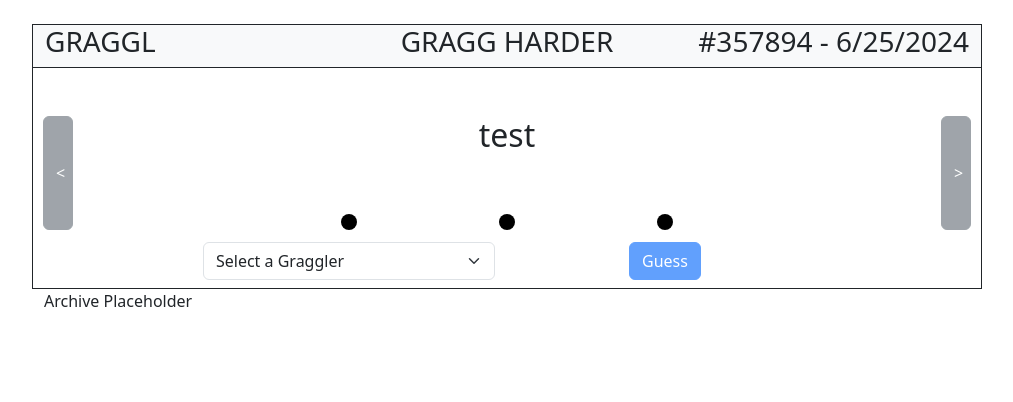
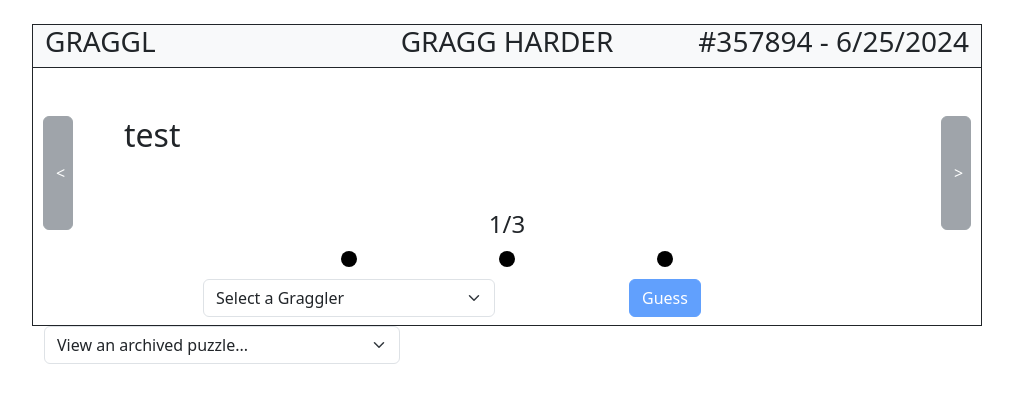
Before and after one commit to jabhuteer/graggl, a React (Create React App) app: page / in a window 1280 px wide. Shown: the top 402 px of the page, without its empty margins (133-1146 px from the left). Built offline with nearby package versions, Linux system fonts and the light colour scheme.

Commit message:
so much stuff

```diff
--- a/src/App.js
+++ b/src/App.js
@@ -12,19 +12,26 @@ import { faCircle } from '@fortawesome/free-solid-svg-icons';
 
 import './App.css'
 import users from './Data/users';
-import {getCurrentPuzzle} from './Data/puzzles';
+import { getCurrentPuzzle } from './Data/puzzles';
+import { getPuzzleById } from './Data/puzzles';
+import { getAllPastPuzzles } from './Data/puzzles';
 
 import ScoreModal from './ScoreModal/ScoreModal';
+import { ButtonGroup } from 'react-bootstrap';
 
 // constants
 const wrong = "#ff0000";
 const right = "#00ff00";
 const empty = "000000";
+const search = window.location.search;
+const params = new URLSearchParams(search);
+const id = params.get('id');
+const pastPuzzles = getAllPastPuzzles();
 
 function App() {
 
   // state values
-  const [currentPuzzle, setCurrentPuzzle] = useState(getCurrentPuzzle());
+  const [currentPuzzle, setCurrentPuzzle] = useState(id ? getPuzzleById(id) : getCurrentPuzzle());
 
   const [hints, setHints] = useState([])
   const [hintIndex, setHintIndex] = useState(0);
@@ -73,6 +80,12 @@ function App() {
     }
   }
 
+  const redirectToPuzzle = (id) => {
+    var redirect = new URL(window.location.href);
+    redirect.searchParams.set('id', id)
+    window.location = redirect.href;
+  }
+
   return (
     <Container className='App mt-4'>
       <ScoreModal
@@ -100,10 +113,15 @@ function App() {
           <Row className='hints-body py-5'>
             <Col xs={1}>
               <Button variant="secondary" className='prev-button' onClick={hintLeft} disabled={hintIndex == 0}>&lt;</Button>{' '}
-              <Button variant="secondary" className='next-button' onClick={hintRight} disabled={hintIndex == 2 || guesses.length < hintIndex + 1}>&gt;</Button>{' '}
+              <Button variant="secondary" className='next-button' onClick={hintRight} disabled={hintIndex == hints.length - 1 || (!hasWon && guesses.length < hintIndex + 1)}>&gt;</Button>{' '}
             </Col>
-            <Col xs={10} className='text-center'>
+            <Col xs={10} className='text-start'>
               <h2 id='activeHint'>{hints[hintIndex]}</h2>
+            </Col>
+          </Row>
+          <Row>
+            <Col className='text-center'>
+              <h4>{hintIndex + 1}/{hints.length}</h4>
             </Col>
           </Row>
           <Row className='text-center mb-2'>
@@ -140,7 +158,9 @@ function App() {
               </Form.Select>
             </Col>
             <Col sm={4}>
-              <Button variant="primary" onClick={guess} disabled={guesses.length == hints.length || selected == "default" || hasWon}>Guess</Button>{' '}
+              <ButtonGroup>
+                <Button variant="primary" onClick={guess} disabled={guesses.length == hints.length || selected == "default" || hasWon}>Guess</Button>{' '}
+              </ButtonGroup>
             </Col>
           </Row>
         </Col>
@@ -148,8 +168,19 @@ function App() {
       <Row>
         <Col sm={1}>
         </Col>
-        <Col sm={10}>
-          Archive Placeholder
+        <Col sm={4}>
+          <Form.Select onChange={e => redirectToPuzzle(e.target.value)}>
+            <option disabled='true' selected='true'>View an archived puzzle...</option>
+            {
+              pastPuzzles.map((puzzle, index) => {
+                var redirect = new URL(window.location.href);
+                redirect.searchParams.set('id', puzzle.Id)
+                return (
+                  <option value={puzzle.Id}>{puzzle.Name} - #{puzzle.Id} - {puzzle.Date}</option>
+                );
+              })
+            }
+          </Form.Select>
         </Col>
       </Row>
     </Container>
--- a/src/Data/puzzles.js
+++ b/src/Data/puzzles.js
@@ -39,16 +39,37 @@ export const puzzles =
 
 export function getCurrentPuzzle() {
     const currentPuzzle = puzzles.find((puzzle) => {
-        var puzzleDate = new Date(puzzle["Date"])
+        var puzzleDate = new Date(puzzle["Date"]);
         var today = new Date();
-        // Otherwise, precise time won't match and it won't find a match
         today.setHours(0, 0, 0, 0);
 
         return (puzzleDate.getTime() === today.getTime())
     })
 
     if (currentPuzzle)
-        return currentPuzzle
+        return currentPuzzle;
     else
-        return puzzles[puzzles.length - 1]
+        return puzzles[puzzles.length - 1];
 }
+
+export function getPuzzleById(id) {
+    for(let i = 0; i < puzzles.length; i++){
+        if(puzzles[i].Id === id){
+            return puzzles[i];
+        }
+    }
+    return getCurrentPuzzle();
+}
+
+export function getAllPastPuzzles() {
+    const pastPuzzles = [];
+    var today = new Date()
+    today.setHours(0, 0, 0, 0);
+    for(let i = 0; i < puzzles.length; i++){
+        var puzzleDate = new Date(puzzles[i].Date);
+        if(puzzleDate <= today){
+            pastPuzzles.push(puzzles[i])
+        }
+    }
+    return pastPuzzles;
+}
```
